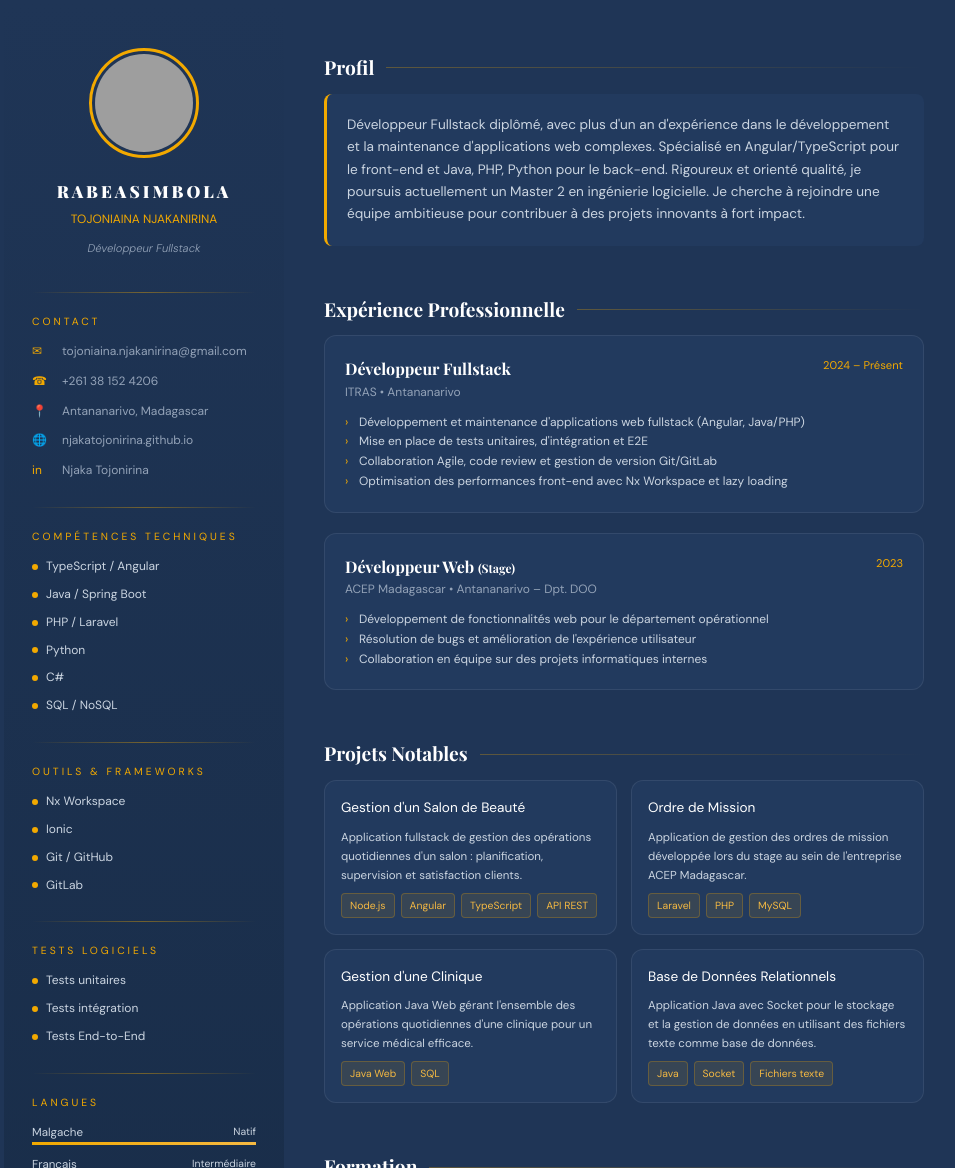
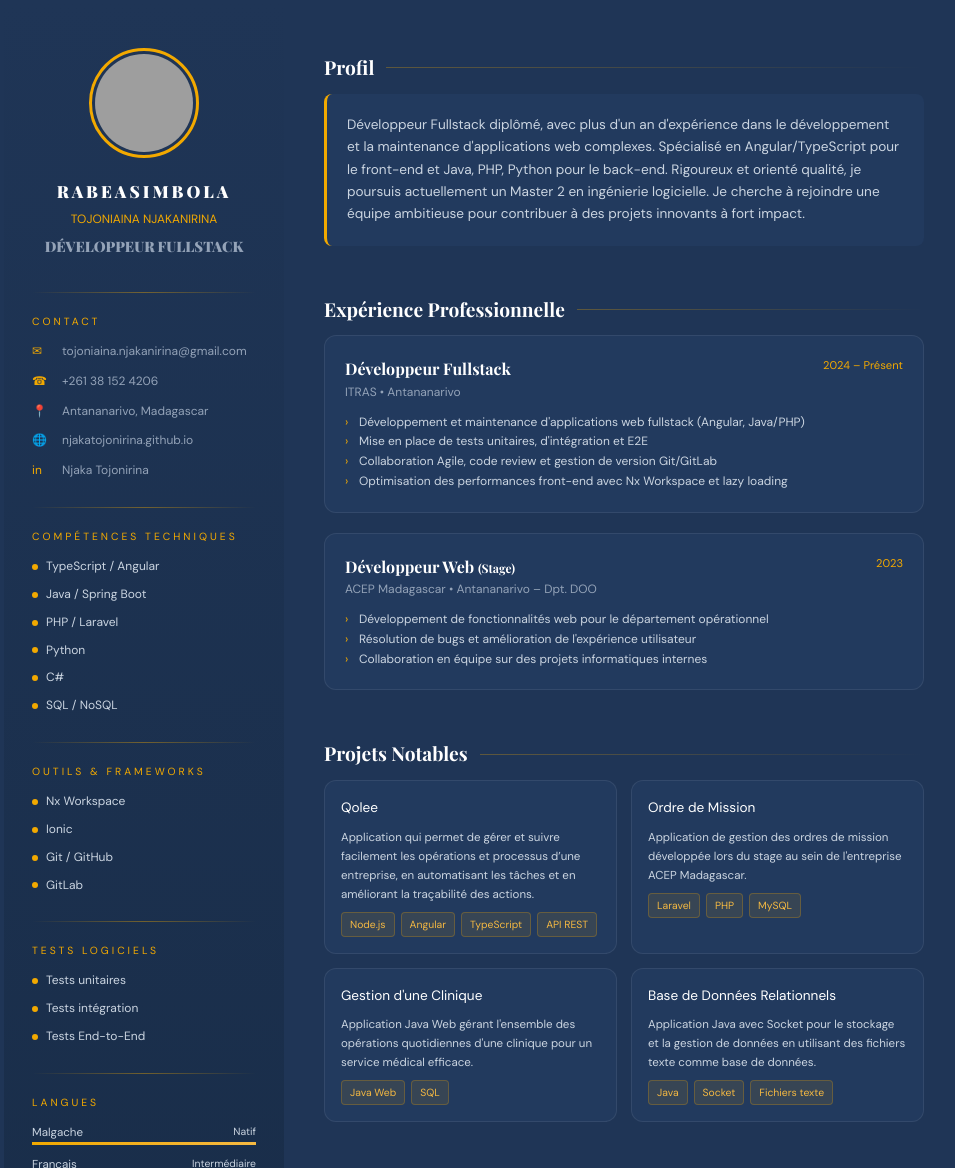
Before and after one commit to njakatojonirina/curriculum-vitae, a plain HTML site: page index.html in a window 1280 px wide. Shown: the top 1168 px of the page, without its empty margins (156-1111 px from the left). Drawn offline with nearby package versions, Linux system fonts and the light colour scheme; grey boxes are pictures that could not be loaded.

Commit message:
ajustement style

```diff
--- a/css/style.css
+++ b/css/style.css
@@ -87,9 +87,11 @@ body {
 }
 
 .title-tag {
-  font-size: 0.7rem;
+  font-size: 0.9rem;
   color: var(--text-tertiary);
-  font-style: italic;
+  font-weight: 900;
+  font-family: 'Playfair Display', serif;
+  text-transform: uppercase;
 }
 
 /* DIVIDER */
--- a/index.html
+++ b/index.html
@@ -183,8 +183,8 @@
       <div class="projects-grid">
 
         <div class="proj-card">
-          <div class="proj-name">Gestion d'un Salon de Beauté</div>
-          <div class="proj-desc">Application fullstack de gestion des opérations quotidiennes d'un salon : planification, supervision et satisfaction clients.</div>
+          <div class="proj-name">Qolee</div>
+          <div class="proj-desc">Application qui permet de gérer et suivre facilement les opérations et processus d’une entreprise, en automatisant les tâches et en améliorant la traçabilité des actions.</div>
           <div class="tech-tags">
             <span class="tech-tag">Node.js</span>
             <span class="tech-tag">Angular</span>
```
